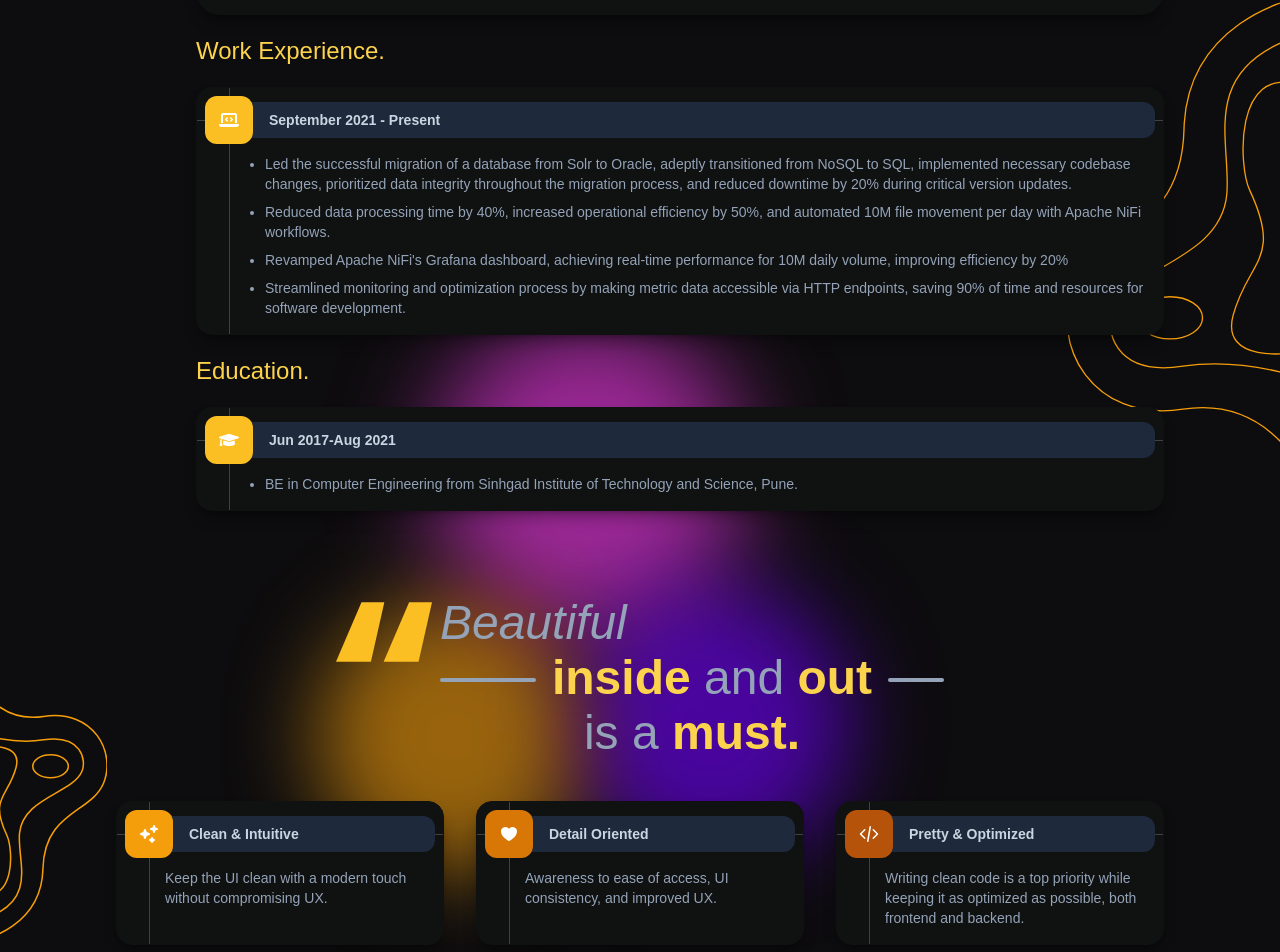
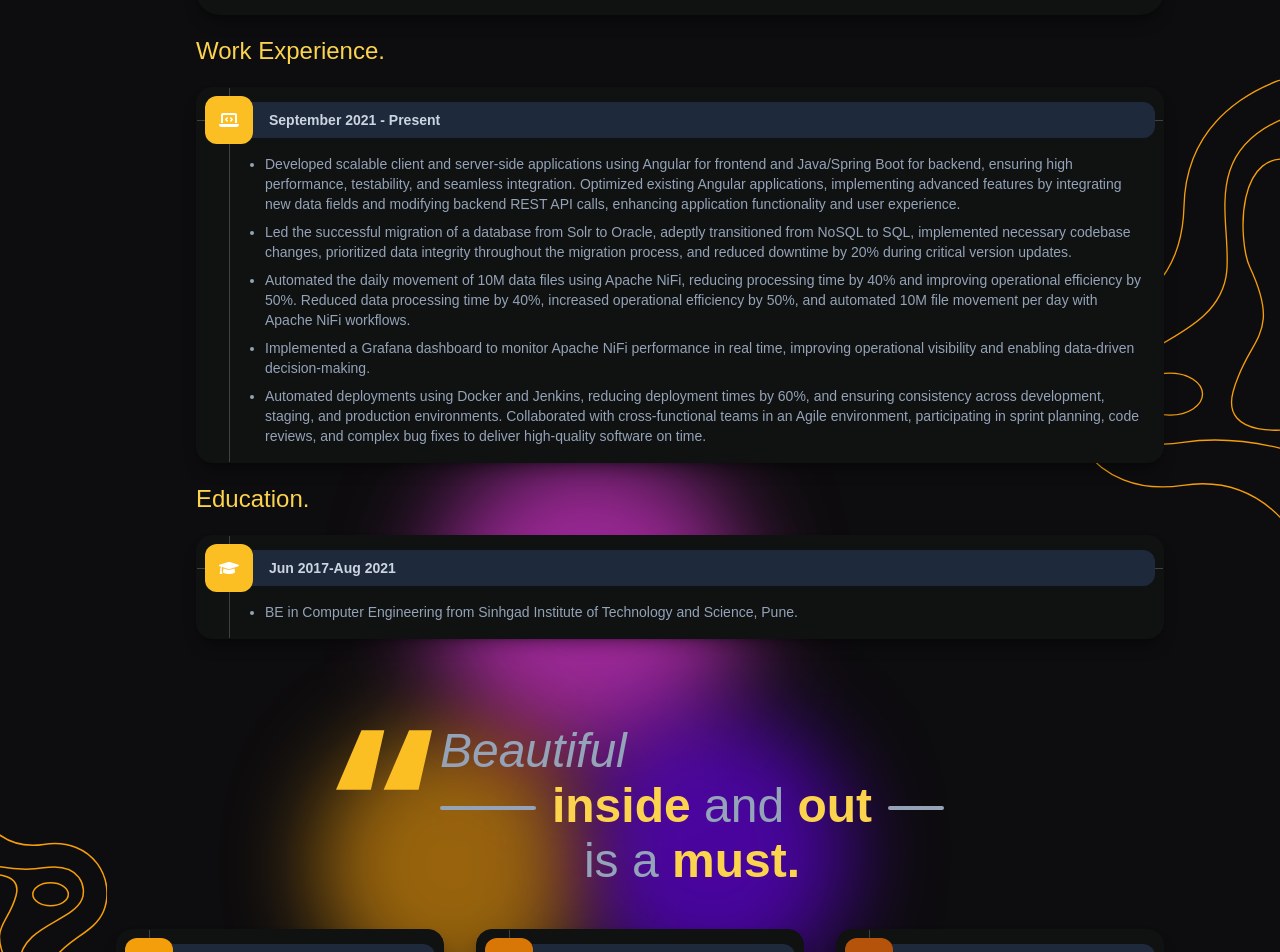
Before and after one commit to PrajwalBorkar/ReactJs-Portfolio, a React (Create React App) app: page / in a window 1280 px wide. Shown: the part 1149-2101 px from the top of the page. Built offline with nearby package versions, Linux system fonts and the light colour scheme; the HTML template or start-up script is replaced by a standard one.

Commit message:
Updated about section

```diff
--- a/src/components/about/About.jsx
+++ b/src/components/about/About.jsx
@@ -75,6 +75,12 @@ const About = () => {
             desc={
               <ul className="list-disc pl-5 space-y-2">
                 <li>
+                  Developed scalable client and server-side applications using Angular for frontend and Java/Spring Boot for
+                  backend, ensuring high performance, testability, and seamless integration.
+                  Optimized existing Angular applications, implementing advanced features by integrating new data fields and
+                  modifying backend REST API calls, enhancing application functionality and user experience.
+                </li>
+                <li>
                   Led the successful migration of a database from Solr to
                   Oracle, adeptly transitioned from NoSQL to SQL, implemented
                   necessary codebase changes, prioritized data integrity
@@ -82,18 +88,21 @@ const About = () => {
                   during critical version updates.
                 </li>
                 <li>
+                  Automated the daily movement of 10M data files using Apache NiFi, reducing processing time by 40% and
+                  improving operational efficiency by 50%.
                   Reduced data processing time by 40%, increased operational
                   efficiency by 50%, and automated 10M file movement per day
                   with Apache NiFi workflows.
                 </li>
                 <li>
-                  Revamped Apache NiFi's Grafana dashboard, achieving real-time
-                  performance for 10M daily volume, improving efficiency by 20%
+                  Implemented a Grafana dashboard to monitor Apache NiFi performance in real time, improving operational
+                  visibility and enabling data-driven decision-making.
                 </li>
                 <li>
-                  Streamlined monitoring and optimization process by making
-                  metric data accessible via HTTP endpoints, saving 90% of time
-                  and resources for software development.
+                  Automated deployments using Docker and Jenkins, reducing deployment times by 60%, and ensuring
+                  consistency across development, staging, and production environments.
+                  Collaborated with cross-functional teams in an Agile environment, participating in sprint planning, code reviews,
+                  and complex bug fixes to deliver high-quality software on time.
                 </li>
               </ul>
             }
```
